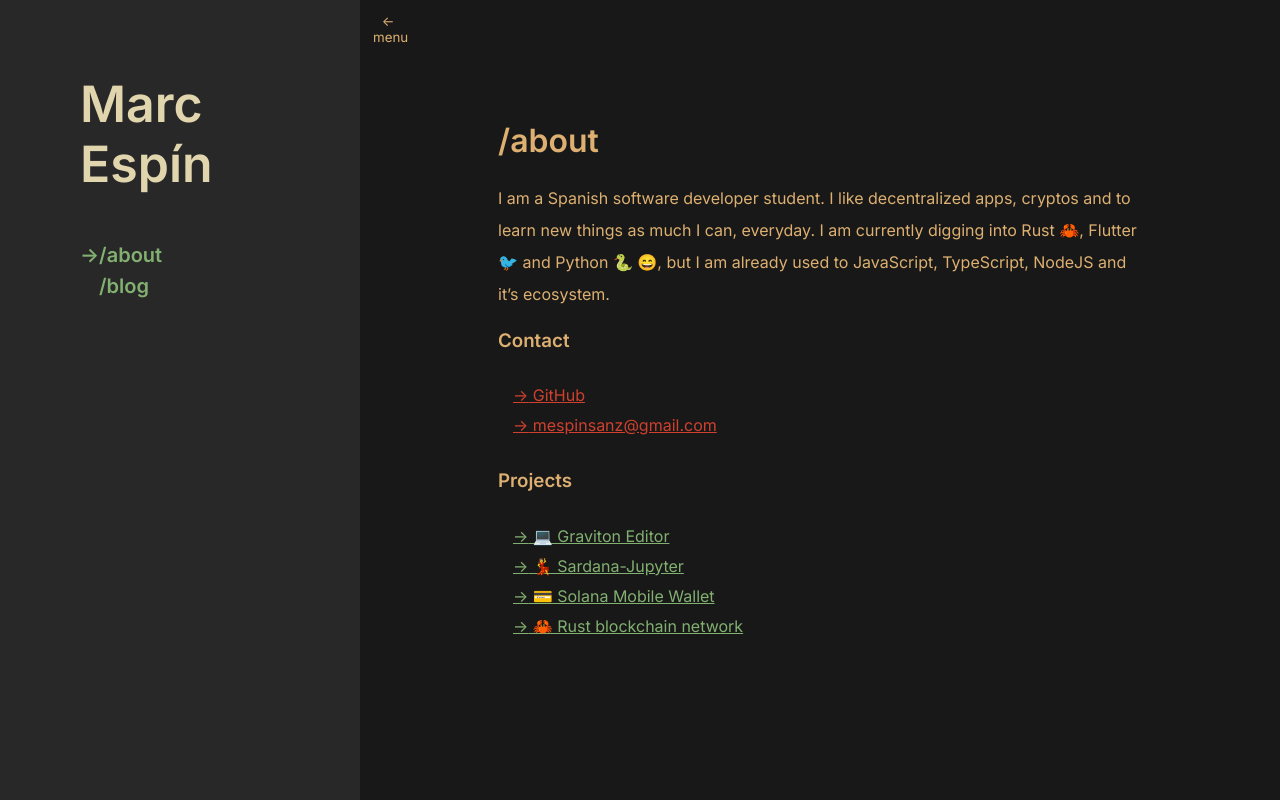
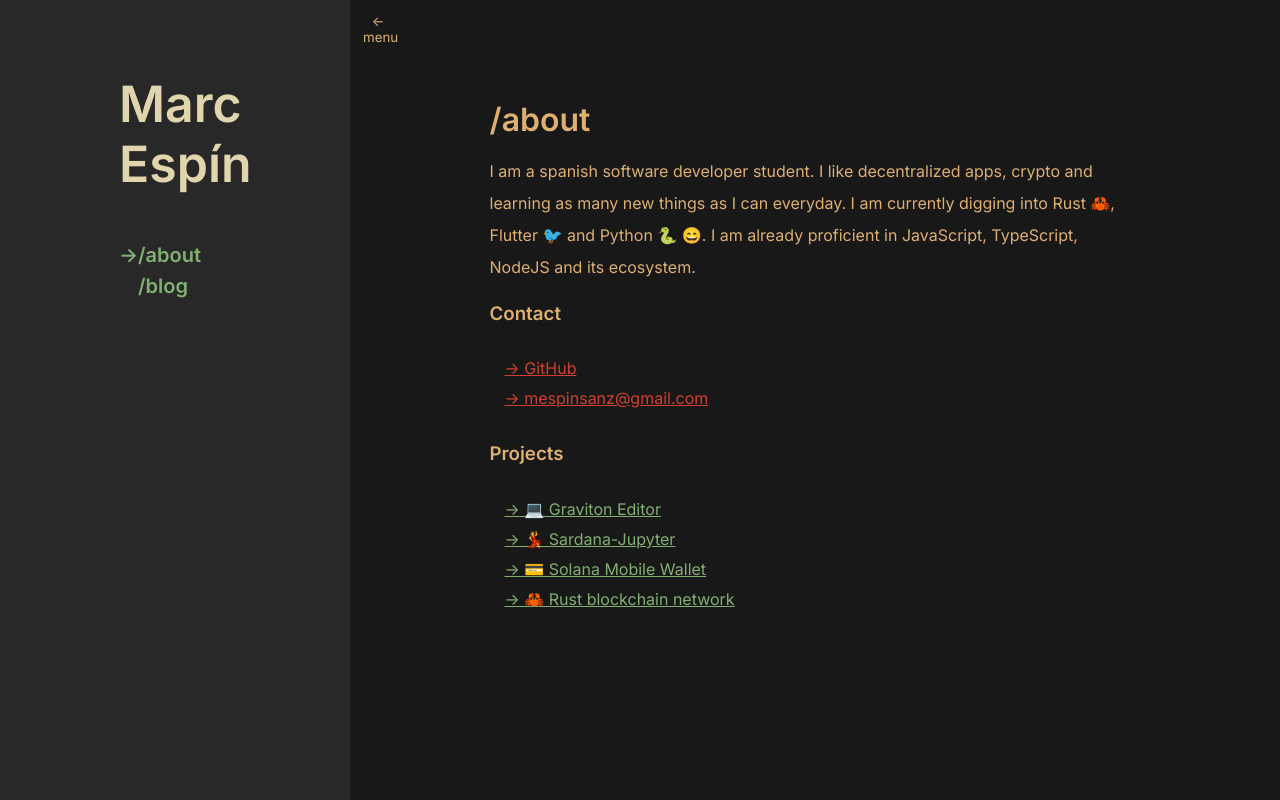
Before and after one commit to marc2332/portfolio, a Next.js app: page / in a window 1280 px wide. Built offline with nearby package versions, Linux system fonts and the light colour scheme; a web font is replaced by a local one.

Commit message:
:construction: Design improvements

```diff
--- a/components/sidebar.tsx
+++ b/components/sidebar.tsx
@@ -8,37 +8,52 @@ import { isMobile } from "react-device-detect";
 export const slideIn = keyframes({
     from: {
         width: 0,
-        marginLeft: -80
+        transform: 'translateX(-80px)'
     },
     to: {
-        width: 250,
-        marginLeft: 0
+        width: '350px',
+        '@media (max-width: 600px)': {
+            width: '100%',
+        },
+        transform: 'translateX(0px)'
     }
 })
 
 const SideBarContainer = styled('div', {
     background: '#282828',
-    padding: 40,
-    width: '280px',
-    display: 'inline-block',
+    width: '350px',
+    '@media (max-width: 600px)': {
+        width: '100%',
+    },
     fontWeight: 'bold',
     marginLeft: 0,
     overflow: 'hidden',
     position: 'relative',
-    '&:not(.hidden)':{
+    transform: 'translateX(0px)',
+    display: 'flex',
+    justifyContent: 'center',
+    alignItems: 'start',
+    '&:not(.hidden)': {
         animation: `${slideIn} ease-in-out 0.15s`,
     },
-    '&.hidden':{
+    '&.hidden': {
         transition: '0.15s ease-in-out',
-        display: 'block',
+        display: 'flex',
         width: 0,
-        marginLeft: -80
+        transform: 'translateX(-80px)'
+    },
+    '& ul':{
+        padding: 0
+    },
+    '& > div': {
+        marginTop: 40,
+        marginRight: 30
     }
 });
 
 function ActiveLink({ children, href, onClick }) {
     const router = useRouter()
-    const isActive = href === '/' ?  router.asPath === href :  router.asPath.startsWith(href);
+    const isActive = href === '/' ? router.asPath === href : router.asPath.startsWith(href);
 
     return (
         <SideBarLink className={isActive && 'active'} onClick={onClick}>
@@ -76,7 +91,8 @@ interface SideBarOptions extends PropsWithChildren<any> {
 export default function SideBar({ className, onLinkTapped, Button }: SideBarOptions) {
     return (
         <SideBarContainer className={className}>
-            {isMobile && <Button/>}
+            <div>
+                {isMobile && <Button />}
                 <Title>
                     Marc
                     Espín
@@ -89,6 +105,7 @@ export default function SideBar({ className, onLinkTapped, Button }: SideBarOpti
                         /blog
                     </ActiveLink>
                 </ul>
+            </div>
         </SideBarContainer>
     )
 }
--- a/components/styles.tsx
+++ b/components/styles.tsx
@@ -13,14 +13,14 @@ export const Title = styled('h1', {
   color: '#E0D5AD',
   fontSize: 50,
   width: 50,
-  paddingLeft: 40,
   display: 'inline-block',
-  fontWeight: 'bold'
+  fontWeight: 'bold',
 });
 
 export const SubTitle = styled('h1', {
   color: '#DDB071',
-  fontWeight: 'bold'
+  fontWeight: 'bold',
+  margin: 0
 });
 
 export const InlineText = styled('p', {
@@ -119,7 +119,7 @@ export const MenuButton = styled('button', {
   cursor: 'pointer',
   '&.right':{
     top: 3,
-    right: 3,
+    right: 15,
     position: 'absolute',
   },
   '&.left':{
--- a/pages/index.tsx
+++ b/pages/index.tsx
@@ -14,7 +14,7 @@ export default function Home() {
             /about
           </SubTitle>
           <Text>
-            I am a Spanish software developer student. I like decentralized apps, cryptos and to learn new things as much I can, everyday. I am currently digging into Rust 🦀, Flutter 🐦 and Python 🐍 😄, but I am already used to JavaScript, TypeScript, NodeJS and it’s ecosystem.
+          I am a spanish software developer student. I like decentralized apps, crypto and learning as many new things as I can everyday. I am currently digging into Rust 🦀, Flutter 🐦 and Python 🐍 😄. I am already proficient in JavaScript, TypeScript, NodeJS and its ecosystem.
           </Text>
           <SmallTitle>
             Contact
```
Also changed, not shown: blog/0_introduction.md (+1 -1 lines). Lines whose indentation alone changed are shown as unchanged.
